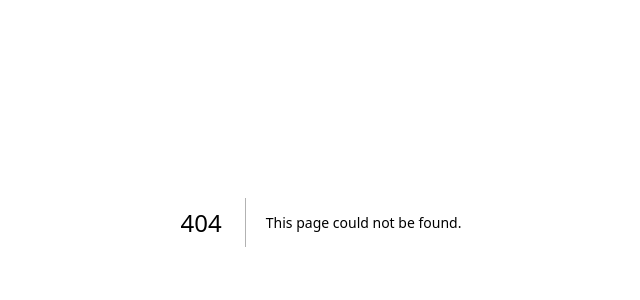
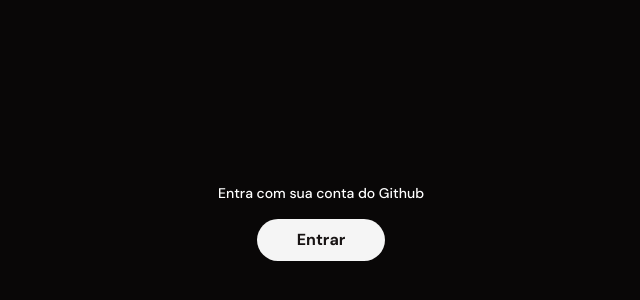
Before and after one commit to vinebarbosa/github-desktop-pwa, a Next.js app: page /auth/sign-in in a window 1280 px wide. Before the commit this address had no page. Shown: the part 178-478 px from the top of the page, without its empty margins (319-959 px from the left). Built offline with nearby package versions, Linux system fonts and the light colour scheme.

Commit message:
feat(auth): create sign-in page with GitHub authentication

```diff
--- a/src/app/page.tsx
+++ b/src/app/(app)/page.tsx
@@ -1,4 +1,4 @@
-export default function Home() {
+export default async function Home() {
   return (
     <main>
       <div>Hello Magalu!</div>
--- /dev/null
+++ b/src/app/auth/sign-in/page.tsx
@@ -0,0 +1,19 @@
+import { Button } from "@/components/button";
+
+import { signIn } from "@/lib/auth"
+
+export default function SignInPage() {
+  return (
+    <form className="min-h-screen flex flex-col items-center justify-center gap-4"
+      action={async () => {
+        "use server"
+        await signIn("github", { redirect: true, redirectTo: "/" })
+      }}
+    >
+      <span className="text-sm font-medium tracking-[1%]">Entra com sua conta do Github</span>
+      <Button>
+        Entrar
+      </Button>
+    </form>
+  )
+}
```
